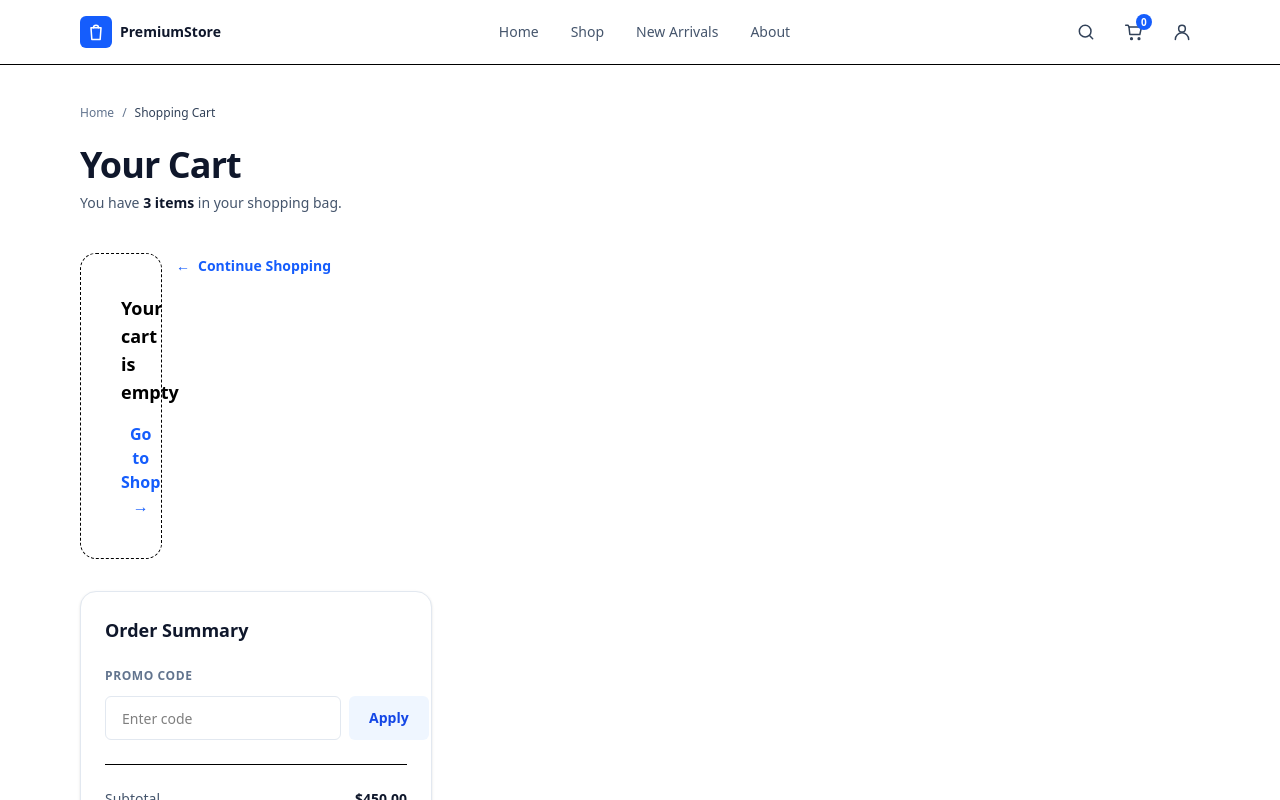
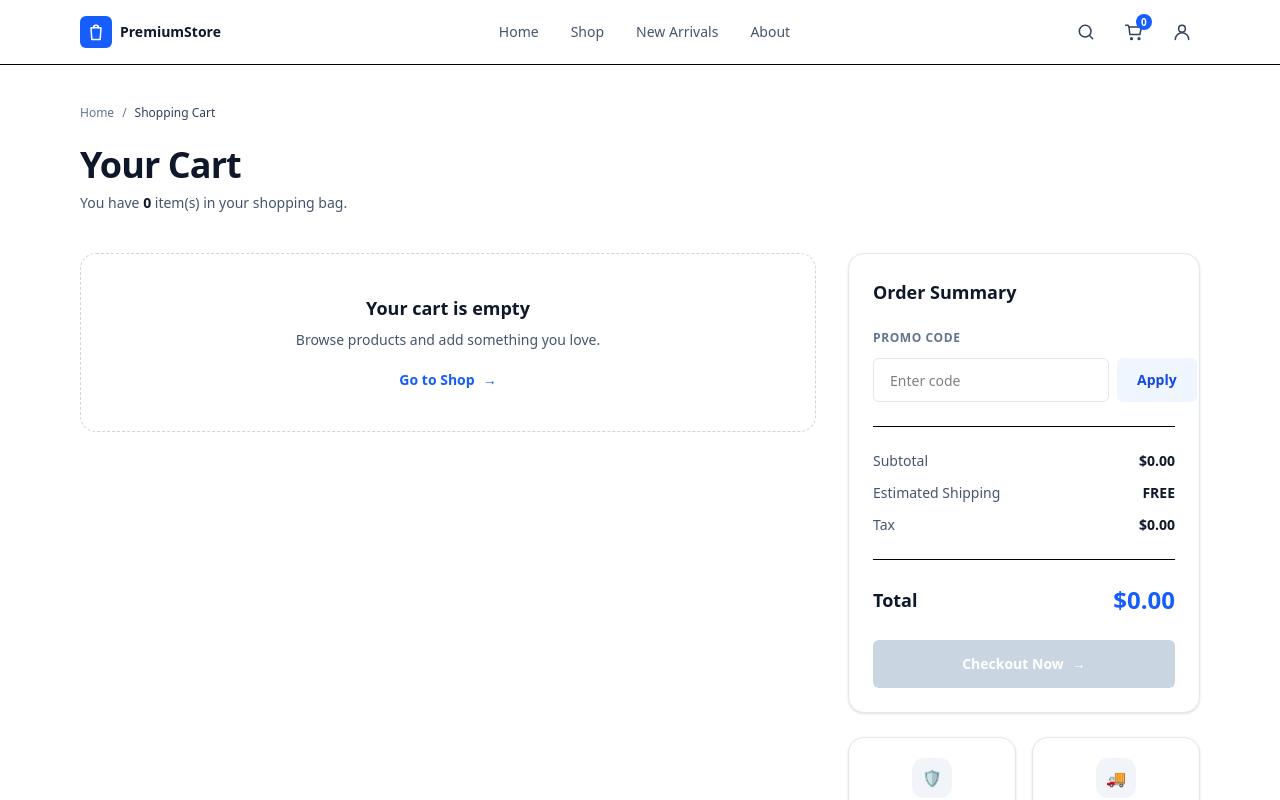
Before and after one commit to Alpkrsl/E-ticaret2.0, a Next.js app: page /cart in a window 1280 px wide. Shown: the top 800 px of the page. Built offline with nearby package versions, Linux system fonts and the light colour scheme.

Commit message:
feat(cart): connect cart page to global store with meta and totals

```diff
--- a/app/cart/page.tsx
+++ b/app/cart/page.tsx
@@ -1,19 +1,20 @@
 "use client";
+
 import Link from "next/link";
+import { useMemo } from "react";
 import { useCartStore } from "@/app/store/cartStore";
 
+export default function CartPage() {
+  const { items, removeItem, increaseQty, decreaseQty, clear } = useCartStore();
 
+  const totals = useMemo(() => {
+    const subtotal = items.reduce((sum, item) => sum + item.price * item.qty, 0);
+    const shipping = subtotal >= 100 && subtotal > 0 ? 0 : subtotal === 0 ? 0 : 12;
+    const tax = subtotal === 0 ? 0 : Math.round(subtotal * 0.08);
+    const total = subtotal + shipping + tax;
 
-export default function CartPage() {
-
-  const { items, removeItem, increaseQty, decreaseQty } = useCartStore();
-const subtotal = items.reduce(
-  (sum, item) => sum + item.price * item.qty,
-  0
-);
-
-const tax = Math.round(subtotal * 0.08);
-const total = subtotal + tax;
+    return { subtotal, shipping, tax, total };
+  }, [items]);
 
   return (
     <div className="bg-white">
@@ -33,34 +34,44 @@ const total = subtotal + tax;
             Your Cart
           </h1>
           <p className="mt-2 text-sm text-slate-600">
-            You have <span className="font-semibold text-slate-900">3 items</span>{" "}
-            in your shopping bag.
+            You have{" "}
+            <span className="font-semibold text-slate-900">
+              {items.reduce((acc, i) => acc + i.qty, 0)}
+            </span>{" "}
+            item(s) in your shopping bag.
           </p>
         </div>
 
         {/* Layout */}
         <div className="mt-10 grid gap-8 lg:grid-cols-12">
+          {/* LEFT: items */}
+          <div className="lg:col-span-8 space-y-6">
+            {/* Empty state */}
             {items.length === 0 && (
-  <div className="rounded-2xl border border-dashed p-10 text-center">
-    <p className="text-lg font-semibold">Your cart is empty</p>
+              <div className="rounded-2xl border border-dashed border-slate-300 p-10 text-center">
+                <p className="text-lg font-semibold text-slate-900">
+                  Your cart is empty
+                </p>
+                <p className="mt-2 text-sm text-slate-600">
+                  Browse products and add something you love.
+                </p>
                 <Link
                   href="/shop"
-      className="mt-4 inline-block text-blue-600 font-semibold"
+                  className="mt-5 inline-flex items-center gap-2 text-sm font-semibold text-blue-600 hover:opacity-80"
                 >
-      Go to Shop →
+                  Go to Shop <span aria-hidden="true">→</span>
                 </Link>
               </div>
             )}
 
-          {/* LEFT: items */}
-          <div className="lg:col-span-8 space-y-6">
+            {/* Items */}
             {items.map((item) => (
               <div
                 key={item.id}
                 className="rounded-2xl border border-slate-200 bg-white p-6 shadow-sm"
               >
                 <div className="flex gap-5">
-                  {/* Image placeholder */}
+                  {/* Image placeholder (sonra gerçek image koyarız) */}
                   <div className="h-24 w-24 shrink-0 overflow-hidden rounded-xl bg-slate-100" />
 
                   <div className="flex-1">
@@ -69,57 +80,92 @@ const total = subtotal + tax;
                         <h3 className="text-lg font-semibold text-slate-900">
                           {item.title}
                         </h3>
-                        <p className="mt-1 text-sm text-slate-500">{item.meta}</p>
+
+                        {/* ✅ meta artık tipte var */}
+                        {item.meta && (
+                          <p className="mt-1 text-sm text-slate-500">
+                            {item.meta}
+                          </p>
+                        )}
                       </div>
 
                       <p className="text-lg font-semibold text-slate-900">
-                        ${item.price.toFixed(2)}
+                        ${(item.price * item.qty).toFixed(2)}
                       </p>
                     </div>
 
                     <div className="mt-5 flex items-center justify-between">
-                      {/* qty (static for Day 1) */}
+                      {/* qty */}
                       <div className="inline-flex h-10 items-center overflow-hidden rounded-md border border-slate-200">
                         <button
+                          type="button"
                           onClick={() => decreaseQty(item.id)}
-  className="h-full w-10 hover:bg-slate-50"
+                          className="h-full w-10 text-slate-700 hover:bg-slate-50"
+                          aria-label="Decrease quantity"
                         >
                           −
                         </button>
 
-<div className="w-12 text-center text-sm font-semibold">
+                        <div className="w-12 text-center text-sm font-semibold text-slate-900">
                           {item.qty}
                         </div>
 
                         <button
+                          type="button"
                           onClick={() => increaseQty(item.id)}
-  className="h-full w-10 hover:bg-slate-50"
+                          className="h-full w-10 text-slate-700 hover:bg-slate-50"
+                          aria-label="Increase quantity"
                         >
                           +
                         </button>
-
                       </div>
 
-                      {/* remove (static for Day 1) */}
+                      {/* remove */}
                       <button
+                        type="button"
                         onClick={() => removeItem(item.id)}
                         className="inline-flex items-center gap-2 text-sm text-slate-500 hover:text-slate-900"
                       >
-  🗑 Remove
+                        <svg
+                          viewBox="0 0 24 24"
+                          className="h-4 w-4"
+                          fill="none"
+                          stroke="currentColor"
+                          strokeWidth="1.8"
+                          strokeLinecap="round"
+                          strokeLinejoin="round"
+                          aria-hidden="true"
+                        >
+                          <path d="M3 6h18" />
+                          <path d="M8 6V4h8v2" />
+                          <path d="M7 6l1 14h8l1-14" />
+                        </svg>
+                        Remove
                       </button>
-
                     </div>
                   </div>
                 </div>
               </div>
             ))}
 
+            {items.length > 0 && (
+              <div className="flex items-center justify-between">
                 <Link
                   href="/shop"
                   className="inline-flex items-center gap-2 text-sm font-semibold text-blue-600 hover:opacity-80"
                 >
                   <span aria-hidden="true">←</span> Continue Shopping
                 </Link>
+
+                <button
+                  type="button"
+                  onClick={clear}
+                  className="text-sm font-semibold text-slate-500 hover:text-slate-900"
+                >
+                  Clear cart
+                </button>
+              </div>
+            )}
           </div>
 
           {/* RIGHT: Order summary */}
@@ -129,7 +175,7 @@ const total = subtotal + tax;
                 Order Summary
               </h2>
 
-              {/* Promo code */}
+              {/* Promo code (UI only today) */}
               <div className="mt-6">
                 <p className="text-xs font-semibold tracking-wider text-slate-500">
                   PROMO CODE
@@ -151,31 +197,44 @@ const total = subtotal + tax;
               <div className="mt-6 border-t pt-6 space-y-3 text-sm">
                 <div className="flex items-center justify-between text-slate-600">
                   <span>Subtotal</span>
-                  <span className="font-semibold text-slate-900">$450.00</span>
+                  <span className="font-semibold text-slate-900">
+                    ${totals.subtotal.toFixed(2)}
+                  </span>
                 </div>
+
                 <div className="flex items-center justify-between text-slate-600">
                   <span>Estimated Shipping</span>
-                  <span className="font-semibold text-green-600">FREE</span>
+                  <span className="font-semibold text-slate-900">
+                    {totals.shipping === 0 ? "FREE" : `$${totals.shipping.toFixed(2)}`}
+                  </span>
                 </div>
+
                 <div className="flex items-center justify-between text-slate-600">
                   <span>Tax</span>
-                  <span className="font-semibold text-slate-900">$36.00</span>
+                  <span className="font-semibold text-slate-900">
+                    ${totals.tax.toFixed(2)}
+                  </span>
                 </div>
               </div>
 
               <div className="mt-6 border-t pt-6 flex items-center justify-between">
-<span>${subtotal.toFixed(2)}</span>
-<span>${tax.toFixed(2)}</span>
-<span>${total.toFixed(2)}</span>
-
+                <span className="text-lg font-semibold text-slate-900">Total</span>
+                <span className="text-2xl font-semibold text-blue-600">
+                  ${totals.total.toFixed(2)}
+                </span>
               </div>
 
               <button
                 type="button"
-                className="mt-6 inline-flex h-12 w-full items-center justify-center gap-2 rounded-md bg-blue-600 text-sm font-semibold text-white hover:opacity-95"
+                disabled={items.length === 0}
+                className={[
+                  "mt-6 inline-flex h-12 w-full items-center justify-center gap-2 rounded-md text-sm font-semibold text-white",
+                  items.length === 0
+                    ? "bg-slate-300 cursor-not-allowed"
+                    : "bg-blue-600 hover:opacity-95",
+                ].join(" ")}
               >
-                Checkout Now
-                <span aria-hidden="true">→</span>
+                Checkout Now <span aria-hidden="true">→</span>
               </button>
             </div>
 
--- a/app/store/cartStore.ts
+++ b/app/store/cartStore.ts
@@ -6,6 +6,7 @@ export type CartItem = {
   price: number;
   qty: number;
   image?: string;
+  meta?: string; // ✅ Color/Size gibi varyant bilgisi
 };
 
 type CartState = {
```
Lines whose indentation alone changed are shown as unchanged.
